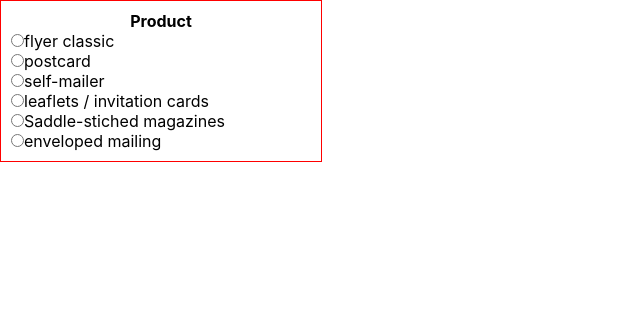
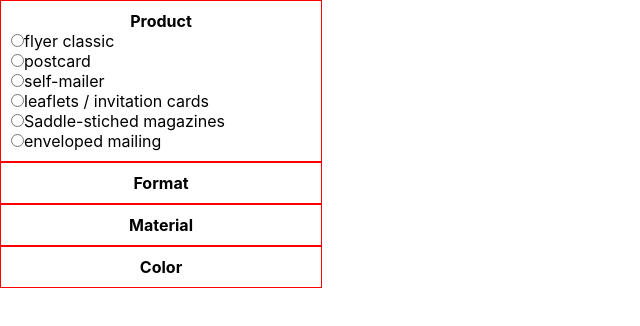
Before and after one commit to Excession27/product-options-picker, a React (Create React App) app: page / in a window 1280 px wide. Shown: the top 326 px of the page, without its empty margins (0-640 px from the left). Built offline with nearby package versions, Linux system fonts and the light colour scheme.

Commit message:
Implemented rudimentary option chaining

```diff
--- a/src/App.tsx
+++ b/src/App.tsx
@@ -1,8 +1,7 @@
 import React from "react";
 
 import "./App.css";
-//import Option from "./components/Option/index1";
-import Option from "./components/Option/index";
+import OptionGroup from "./containers/OptionGroup";
 
 export const data = [
   { name: "flyer classic" },
@@ -11,15 +10,6 @@ export const data = [
   { name: "leaflets / invitation cards" },
   { name: "Saddle-stiched magazines" },
   { name: "enveloped mailing" },
-];
-
-export const info = [
-  "flyer classic",
-  "postcard",
-  "self-mailer",
-  "leaflets / invitation cards",
-  "Saddle-stiched magazines",
-  "enveloped mailing",
 ];
 
 const podaci = [
@@ -103,7 +93,7 @@ const podaci = [
 function App() {
   return (
     <div className="App">
-      <Option title={"Product"} optionsArray={info} />
+      <OptionGroup />
     </div>
   );
 }
--- a/src/components/Option/index.tsx
+++ b/src/components/Option/index.tsx
@@ -1,9 +1,11 @@
-import React, { useState } from "react";
+import React, { useContext, useState } from "react";
+import { OptionContext, OptionContextType } from "../../hoc/OptionsContext";
 import "./OptionStep.css";
 
 type Props = {
   title: string;
   optionsArray: string[];
+  id: number;
 };
 
 type SelectedType = {
@@ -11,7 +13,9 @@ type SelectedType = {
   text: string;
 };
 
-const OptionStep = ({ title, optionsArray }: Props) => {
+const OptionStep = ({ title, optionsArray, id }: Props) => {
+  const { chosen, setChosen, chosenList, setChosenList } =
+    useContext<OptionContextType>(OptionContext);
   const [selected, setSelected] = useState<SelectedType>({
     isSet: false,
     text: "",
@@ -19,8 +23,22 @@ const OptionStep = ({ title, optionsArray }: Props) => {
   const handleChange = (e: any) => {
     setSelected({ isSet: true, text: e.target.value });
   };
+  console.log(chosen, id);
   return (
-    <div className="option">
+    <div
+      className="option"
+      onClick={() => {
+        if (selected.isSet) {
+          setSelected({ isSet: false, text: "" });
+        }
+        if (chosen <= id) {
+          setChosen(id + 1);
+        }
+        if (chosen > id) {
+          setChosen(id);
+        }
+      }}
+    >
       {selected.isSet ? (
         <div className="title__picked">
           <h2 className="option__title">{title}</h2> <p>{selected.text}</p>
@@ -29,22 +47,20 @@ const OptionStep = ({ title, optionsArray }: Props) => {
         <h2 className="option__title">{title}</h2>
       )}
 
-      {!selected.isSet &&
-        optionsArray.map((option: any, index) => {
-          return (
+      {chosen === id &&
+        optionsArray.map((option: any, index) => (
           <div key={index} className="option__choices">
             <input
               type="radio"
               name={"test"}
-                id={option}
+              id={`${title}${index}`}
               value={option}
               checked={selected === option}
               onChange={handleChange}
             />
-              <label htmlFor={option}>{option}</label>
+            <label htmlFor={`${title}${index}`}>{option}</label>
           </div>
-          );
-        })}
+        ))}
     </div>
   );
 };
--- /dev/null
+++ b/src/containers/OptionGroup/index.tsx
@@ -0,0 +1,26 @@
+import React, { createContext } from "react";
+import OptionContextProvider from "../../hoc/OptionsContext";
+import Option from "../../components/Option/index";
+import "./OptionGroup.css";
+
+export const info = [
+  "flyer classic",
+  "postcard",
+  "self-mailer",
+  "leaflets / invitation cards",
+  "Saddle-stiched magazines",
+  "enveloped mailing",
+];
+
+const OptionGroup = () => {
+  return (
+    <OptionContextProvider>
+      <Option key={1} title={"Product"} optionsArray={info} id={0} />
+      <Option key={2} title={"Format"} optionsArray={info} id={1} />
+      <Option key={3} title={"Material"} optionsArray={info} id={2} />
+      <Option key={4} title={"Color"} optionsArray={info} id={3} />
+    </OptionContextProvider>
+  );
+};
+
+export default OptionGroup;
--- /dev/null
+++ b/src/hoc/OptionsContext.tsx
@@ -0,0 +1,43 @@
+import React, {
+  createContext,
+  Dispatch,
+  SetStateAction,
+  useState,
+} from "react";
+
+export type OptionContextType = {
+  chosen: number;
+  setChosen: Dispatch<SetStateAction<number>>;
+  chosenList?: string[];
+  setChosenList?: Dispatch<SetStateAction<string[]>>;
+};
+
+const initialState = {
+  chosen: 0,
+  setChosen: () => {},
+  chosenList: [],
+  setChosenList: () => {},
+};
+
+export const OptionContext = createContext<OptionContextType>(initialState);
+
+const OptionContextProvider = ({ children }: any) => {
+  const [chosen, setChosen] = useState<number>(0);
+  const [chosenList, setChosenList] = useState<string[]>([]);
+  const [searchCity, setSearchCity] = useState<string>("");
+
+  return (
+    <OptionContext.Provider
+      value={{
+        chosen,
+        setChosen,
+        chosenList,
+        setChosenList,
+      }}
+    >
+      {children}
+    </OptionContext.Provider>
+  );
+};
+
+export default OptionContextProvider;
```
Also changed, not shown: src/components/Option/index1.tsx (deleted, +0 -48 lines), src/containers/OptionGroup/OptionGroup.css (added). Lines whose indentation alone changed are shown as unchanged.
